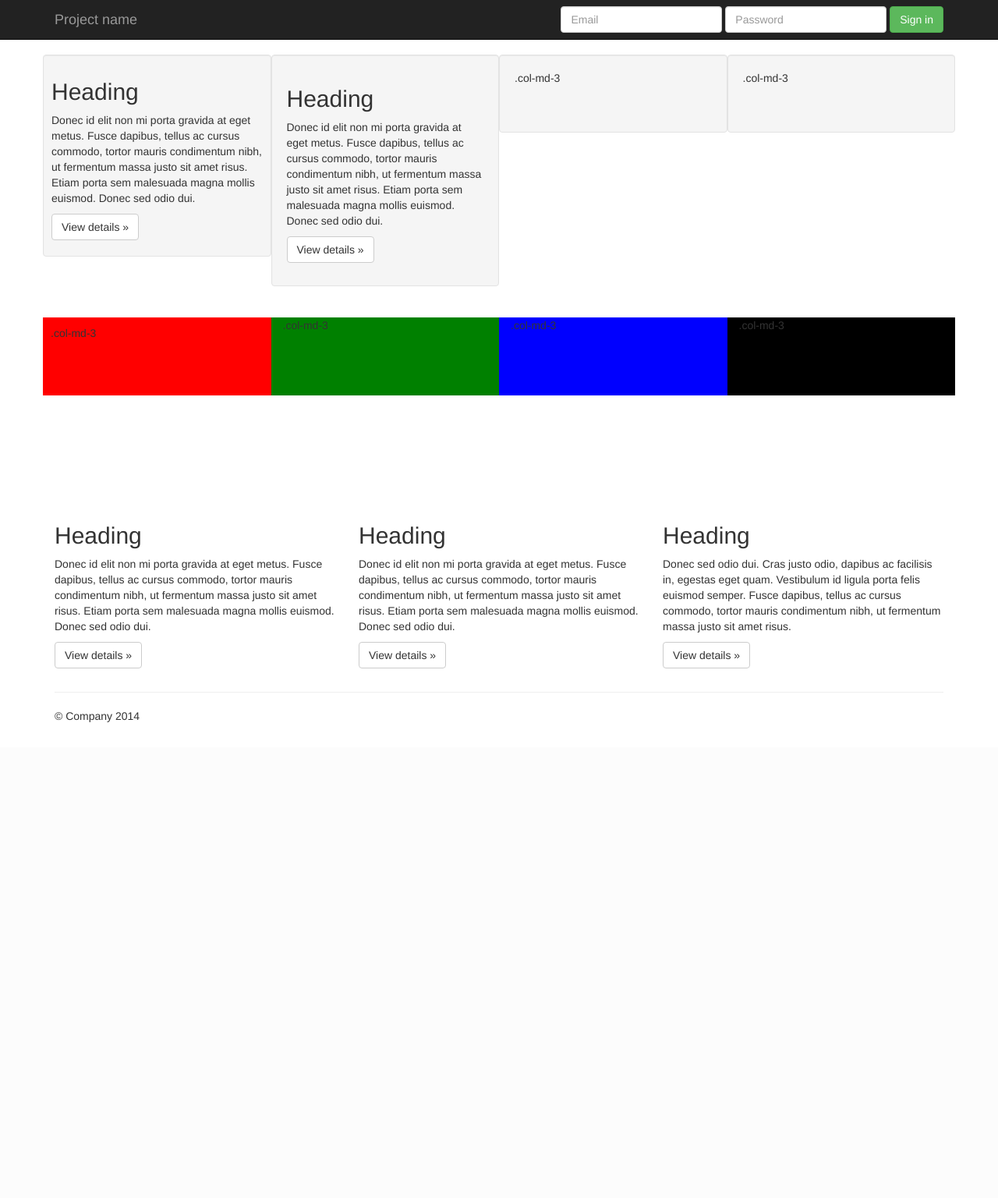
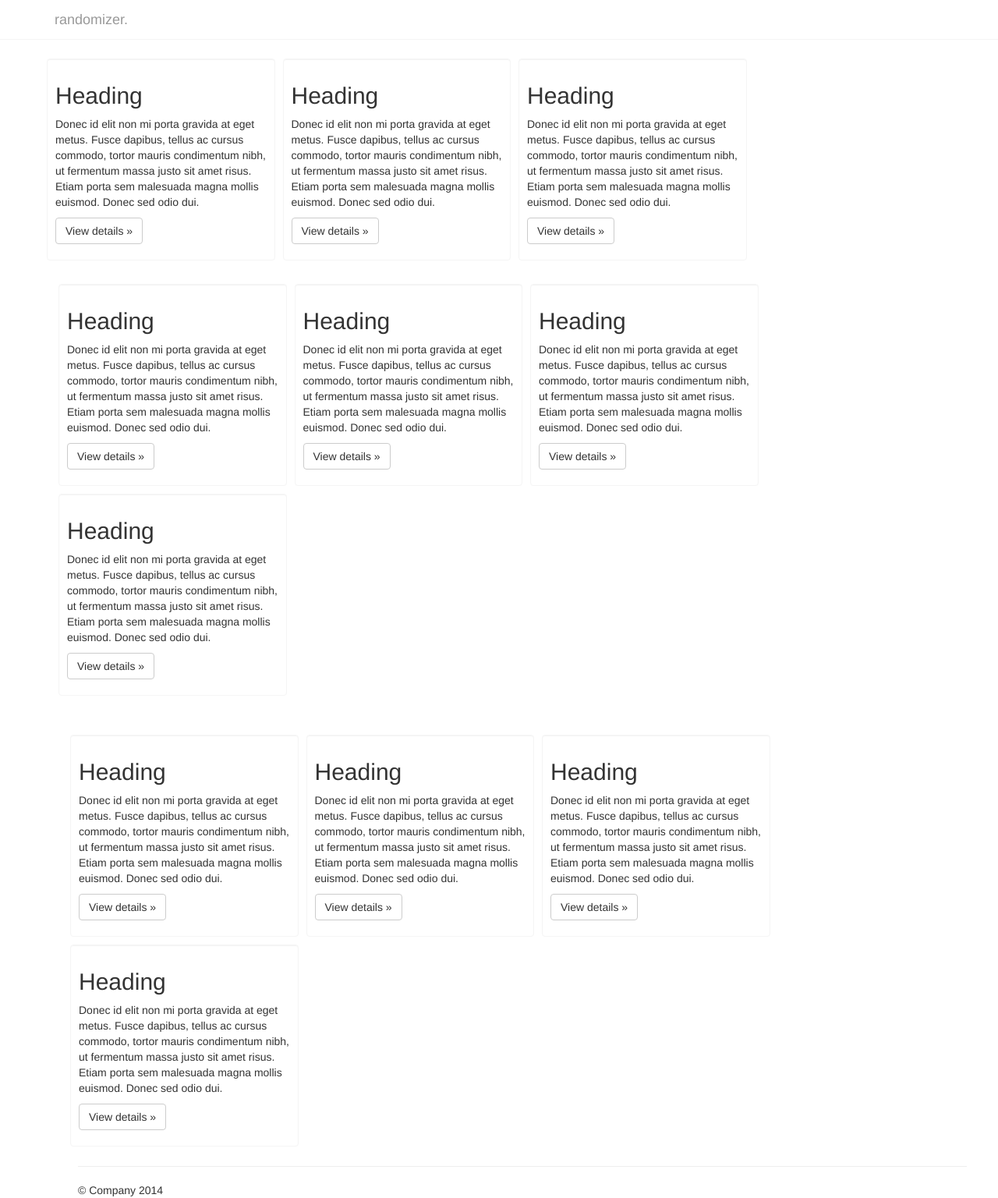
Before and after one commit to johannabulling/randomizer, a PHP site: page / in a window 1280 px wide. Shown: the whole page at 78% size. Before the commit the page ends 926 px from the top, so only its background shows below. Run offline with PHP 8.4, Linux system fonts and the light colour scheme; some libraries are stand-ins or nearby versions.

Commit message:
first thing first

```diff
--- a/css/main.css
+++ b/css/main.css
@@ -3,3 +3,20 @@
 /* ==========================================================================
    Author's custom styles
    ========================================================================== */
+.navbar-inverse {
+  background-color: #ffffff;
+  border-color: #f5f5f5;
+}
+
+
+.well {
+  min-height: 20px;
+  padding: 19px;
+  margin-bottom: 20px;
+  background-color: #ffffff;
+  border: 1px solid #f5f5f5;
+  border-radius: 4px;
+  -webkit-box-shadow: inset 0 1px 1px rgba(0, 0, 0, .05);
+          box-shadow: inset 0 1px 1px rgba(0, 0, 0, .05);
+          margin: 5px ;
+}
--- a/index.html
+++ b/index.html
@@ -17,7 +17,7 @@
                 padding-bottom: 20px;
             }
         </style>
-        <link rel="stylesheet" href="css/bootstrap.min.css">
+        <link rel="stylesheet" href="css/bootstrap.css">
         <link rel="stylesheet" href="css/main.css">
 
         <script src="js/vendor/modernizr-2.6.2-respond-1.1.0.min.js"></script>
@@ -35,18 +35,9 @@
             <span class="icon-bar"></span>
             <span class="icon-bar"></span>
           </button>
-          <a class="navbar-brand" href="#">Project name</a>
+          <a class="navbar-brand" href="#">randomizer.</a>
         </div>
-        <div class="navbar-collapse collapse">
-          <form class="navbar-form navbar-right" role="form">
-            <div class="form-group">
-              <input type="text" placeholder="Email" class="form-control">
-            </div>
-            <div class="form-group">
-              <input type="password" placeholder="Password" class="form-control">
-            </div>
-            <button type="submit" class="btn btn-success">Sign in</button>
-          </form>
+
         </div><!--/.navbar-collapse -->
       </div>
     </div>
@@ -64,46 +55,94 @@
     <div class="container" style="height:600px;">
       <br/>
       <div class="row">
+
         <div class="col-xs-6 col-md-3 well" style="padding:10px;">
           <h2>Heading</h2>
           <p>Donec id elit non mi porta gravida at eget metus. Fusce dapibus, tellus ac cursus commodo, tortor mauris condimentum nibh, ut fermentum massa justo sit amet risus. Etiam porta sem malesuada magna mollis euismod. Donec sed odio dui. </p>
           <p><a class="btn btn-default" href="#" role="button">View details &raquo;</a></p>
         </div>
-        <div class="col-xs-6 col-md-3 well" style=""><h2>Heading</h2>
-          <p>Donec id elit non mi porta gravida at eget metus. Fusce dapibus, tellus ac cursus commodo, tortor mauris condimentum nibh, ut fermentum massa justo sit amet risus. Etiam porta sem malesuada magna mollis euismod. Donec sed odio dui. </p>
-          <p><a class="btn btn-default" href="#" role="button">View details &raquo;</a></p></div>
-        <div class="col-xs-6 col-md-3 well" style="height:100px;">.col-md-3</div>
-        <div class="col-xs-6 col-md-3 well" style="height:100px;">.col-md-3</div>
-      </div>
-      <br/>
-            <div class="row">
-        <div class="col-xs-3" style="background:red;height:100px;padding:10px;">.col-md-3</div>
-        <div class="col-xs-3" style="background:green;height:100px;">.col-md-3</div>
-        <div class="col-xs-3" style="background:blue;height:100px;">.col-md-3</div>
-        <div class="col-xs-3" style="background:black;height:100px;">.col-md-3</div>
-      </div>
-    </div>
 
-
-    <div class="container">
-      <!-- Example row of columns -->
-      <div class="row">
-        <div class="col-md-4">
+<div class="col-xs-6 col-md-3 well" style="padding:10px;">
           <h2>Heading</h2>
           <p>Donec id elit non mi porta gravida at eget metus. Fusce dapibus, tellus ac cursus commodo, tortor mauris condimentum nibh, ut fermentum massa justo sit amet risus. Etiam porta sem malesuada magna mollis euismod. Donec sed odio dui. </p>
           <p><a class="btn btn-default" href="#" role="button">View details &raquo;</a></p>
         </div>
-        <div class="col-md-4">
+
+<div class="col-xs-6 col-md-3 well" style="padding:10px;">
           <h2>Heading</h2>
           <p>Donec id elit non mi porta gravida at eget metus. Fusce dapibus, tellus ac cursus commodo, tortor mauris condimentum nibh, ut fermentum massa justo sit amet risus. Etiam porta sem malesuada magna mollis euismod. Donec sed odio dui. </p>
           <p><a class="btn btn-default" href="#" role="button">View details &raquo;</a></p>
-       </div>
-        <div class="col-md-4">
+        </div>
+
+
+</div
+
+      <br/>
+
+
+
+
+              <div class="container" style="height:600px;">
+      <br/>
+      <div class="row">
+
+        <div class="col-xs-6 col-md-3 well" style="padding:10px;">
           <h2>Heading</h2>
-          <p>Donec sed odio dui. Cras justo odio, dapibus ac facilisis in, egestas eget quam. Vestibulum id ligula porta felis euismod semper. Fusce dapibus, tellus ac cursus commodo, tortor mauris condimentum nibh, ut fermentum massa justo sit amet risus.</p>
+          <p>Donec id elit non mi porta gravida at eget metus. Fusce dapibus, tellus ac cursus commodo, tortor mauris condimentum nibh, ut fermentum massa justo sit amet risus. Etiam porta sem malesuada magna mollis euismod. Donec sed odio dui. </p>
           <p><a class="btn btn-default" href="#" role="button">View details &raquo;</a></p>
         </div>
-      </div>
+
+        <div class="col-xs-6 col-md-3 well" style="padding:10px;">
+          <h2>Heading</h2>
+          <p>Donec id elit non mi porta gravida at eget metus. Fusce dapibus, tellus ac cursus commodo, tortor mauris condimentum nibh, ut fermentum massa justo sit amet risus. Etiam porta sem malesuada magna mollis euismod. Donec sed odio dui. </p>
+          <p><a class="btn btn-default" href="#" role="button">View details &raquo;</a></p>
+        </div>
+
+        <div class="col-xs-6 col-md-3 well" style="padding:10px;">
+          <h2>Heading</h2>
+          <p>Donec id elit non mi porta gravida at eget metus. Fusce dapibus, tellus ac cursus commodo, tortor mauris condimentum nibh, ut fermentum massa justo sit amet risus. Etiam porta sem malesuada magna mollis euismod. Donec sed odio dui. </p>
+          <p><a class="btn btn-default" href="#" role="button">View details &raquo;</a></p>
+        </div>
+
+        <div class="col-xs-6 col-md-3 well" style="padding:10px;">
+          <h2>Heading</h2>
+          <p>Donec id elit non mi porta gravida at eget metus. Fusce dapibus, tellus ac cursus commodo, tortor mauris condimentum nibh, ut fermentum massa justo sit amet risus. Etiam porta sem malesuada magna mollis euismod. Donec sed odio dui. </p>
+          <p><a class="btn btn-default" href="#" role="button">View details &raquo;</a></p>
+        </div>
+</div>
+<br/>
+
+
+    <div class="container" style="height:600px;">
+      <br/>
+      <div class="row">
+
+        <div class="col-xs-6 col-md-3 well" style="padding:10px;">
+          <h2>Heading</h2>
+          <p>Donec id elit non mi porta gravida at eget metus. Fusce dapibus, tellus ac cursus commodo, tortor mauris condimentum nibh, ut fermentum massa justo sit amet risus. Etiam porta sem malesuada magna mollis euismod. Donec sed odio dui. </p>
+          <p><a class="btn btn-default" href="#" role="button">View details &raquo;</a></p>
+        </div>
+
+<div class="col-xs-6 col-md-3 well" style="padding:10px;">
+          <h2>Heading</h2>
+          <p>Donec id elit non mi porta gravida at eget metus. Fusce dapibus, tellus ac cursus commodo, tortor mauris condimentum nibh, ut fermentum massa justo sit amet risus. Etiam porta sem malesuada magna mollis euismod. Donec sed odio dui. </p>
+          <p><a class="btn btn-default" href="#" role="button">View details &raquo;</a></p>
+        </div>
+
+<div class="col-xs-6 col-md-3 well" style="padding:10px;">
+          <h2>Heading</h2>
+          <p>Donec id elit non mi porta gravida at eget metus. Fusce dapibus, tellus ac cursus commodo, tortor mauris condimentum nibh, ut fermentum massa justo sit amet risus. Etiam porta sem malesuada magna mollis euismod. Donec sed odio dui. </p>
+          <p><a class="btn btn-default" href="#" role="button">View details &raquo;</a></p>
+        </div>
+
+        <div class="col-xs-6 col-md-3 well" style="padding:10px;">
+          <h2>Heading</h2>
+          <p>Donec id elit non mi porta gravida at eget metus. Fusce dapibus, tellus ac cursus commodo, tortor mauris condimentum nibh, ut fermentum massa justo sit amet risus. Etiam porta sem malesuada magna mollis euismod. Donec sed odio dui. </p>
+          <p><a class="btn btn-default" href="#" role="button">View details &raquo;</a></p>
+        </div>
+
+
+    </div>
 
       <hr>
 
```
